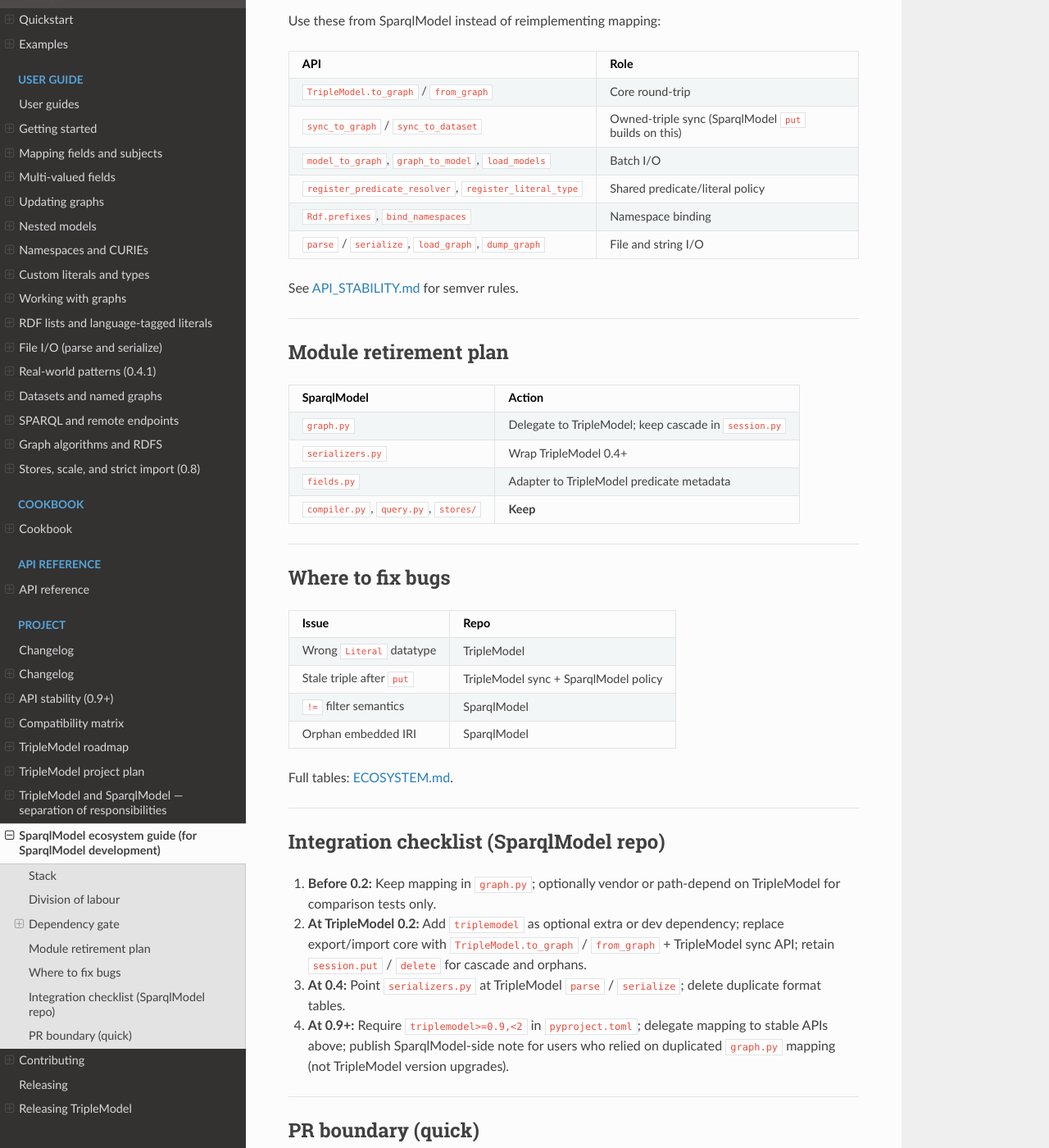
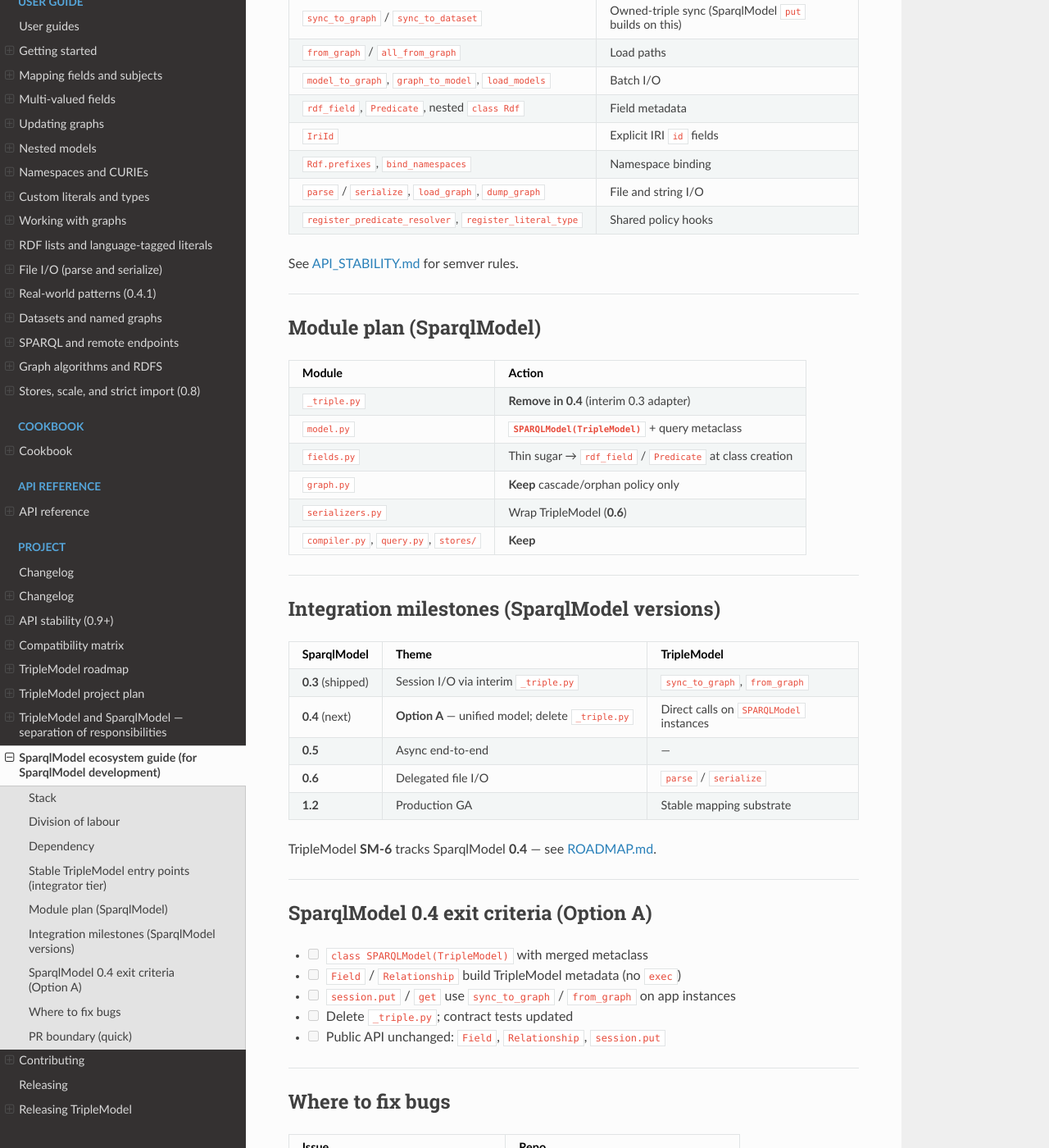
Before and after one commit to eddiethedean/rdfmodel, a Sphinx documentation site: the page built from docs/ECOSYSTEM_SPARQLMODEL.md, in a window 1280 px wide and 1400 px high, scrolled down 1341 px. Shown: the whole window at 82% size. Built offline with Sphinx 7.4.7 and the Read the Docs theme 3.1.0, drawn with Linux system fonts in a browser that asks for light colours; some of the changed text lies outside the part shown.

Commit message:
Document Option A integration and SM-6 for SparqlModel 0.4.
Align ecosystem docs with shipped sparqlmodel dependency on triplemodel>=0.9,
SPARQLModel(TripleModel) as the unified model target, and integrator-tier APIs.

````diff
--- a/docs/API_STABILITY.md
+++ b/docs/API_STABILITY.md
@@ -34,15 +34,28 @@ Prefer root imports when a name is re-exported in `__all__`.
 - `triplemodel._typing`, private modules, and test-only code.
 - Undocumented attributes on `TripleModel` or rdflib objects.
 
+## Integrator tier (SparqlModel / Option A)
+
+APIs SparqlModel may call from a **`SPARQLModel(TripleModel)` subclass** without forking mapping logic:
+
+| API | Role |
+|-----|------|
+| `TripleModel`, `rdf_field`, `Predicate`, `IriId` | Model base and field metadata |
+| `sync_to_graph`, `from_graph`, `to_graph` | Session read/write |
+| `RdfConfig` / nested `class Rdf` | `type_uri`, prefixes, embed mode |
+| `register_rdf_resource` | Subclass registration (must work for `SPARQLModel`) |
+
+**Out of scope for integrators:** `SPARQLSession`, Python query DSL, cascade `put` policy — SparqlModel only.
+
 ## SparqlModel integration
 
-Recommended dependency range after **0.9.0**:
+Recommended dependency range after **0.9.0** (shipped in `sparqlmodel`):
 
 ```text
 triplemodel>=0.9,<2
 ```
 
-Tighten to `~=1.0` when TripleModel 1.0 ships. See [ECOSYSTEM_SPARQLMODEL.md](ECOSYSTEM_SPARQLMODEL.md) for stable entry points (`model_to_graph`, `sync_to_graph`, `load_models`, `register_predicate_resolver`, etc.).
+Tighten to `~=1.0` when TripleModel 1.0 ships. **SM-6 / SparqlModel 0.4** adopts Option A (`SPARQLModel` subclasses `TripleModel`). See [ECOSYSTEM_SPARQLMODEL.md](ECOSYSTEM_SPARQLMODEL.md) for module retirement and exit criteria.
 
 ## Historical versions
 
--- a/docs/ECOSYSTEM_SPARQLMODEL.md
+++ b/docs/ECOSYSTEM_SPARQLMODEL.md
@@ -10,14 +10,16 @@ Copy this file into the SparqlModel repo (e.g. `docs/ECOSYSTEM.md`). TripleModel
 sparqlmodel  →  triplemodel  →  rdflib · pydantic
 ```
 
-**Rules:** SparqlModel may depend on **`triplemodel`** (PyPI); `triplemodel` must never import `sparqlmodel`. Do not reimplement mapping in `graph.py` once upstream APIs exist.
+**Architecture (Option A):** `SPARQLModel` **subclasses** `TripleModel`. One class, one mapping path. Session I/O calls `sync_to_graph` / `from_graph` on the same instances.
+
+**Rules:** SparqlModel may depend on **`triplemodel`** (PyPI); `triplemodel` must never import `sparqlmodel`. Do not reimplement mapping in `graph.py`. Do not use dynamic shadow `TripleModel` classes (`exec`) after **0.4**.
 
 ---
 
 ## Division of labour
 
 | SparqlModel owns | TripleModel owns |
-|------------------|---------------|
+|------------------|------------------|
 | `SPARQLSession`, stores | `to_graph` / `from_graph`, sync/remove |
 | Query DSL + compiler | Terms, literals, subject IRIs |
 | `put`/`delete` cascade | `parse` / `serialize` |
@@ -26,50 +28,72 @@ sparqlmodel  →  triplemodel  →  rdflib · pydantic
 
 ---
 
-## Dependency gate
+## Dependency
 
-Pin `triplemodel` only after:
-
-| TripleModel | Unblocks |
-|----------|----------|
-| **0.2** (released) | Multi-value, nested models, sync/remove, prefixes — pin `triplemodel>=0.2,<0.3` |
-| **0.3** (released) | Blanks / RDF lists — pin `triplemodel>=0.3,<0.4` |
-| **0.4** (released) | File I/O, dispatch, inverse predicates — pin `triplemodel>=0.4,<0.5` |
-| **0.5** (released) | Named graphs — pin `triplemodel>=0.5,<0.6` |
-| **0.9** (released) | API freeze — pin `triplemodel>=0.9,<2` |
-| **1.0** (planned) | Production semver — pin `triplemodel~=1.0` (exact range TBD) |
-
-**Current recommendation (SM-5):**
+**Current (shipped):**
 
 ```toml
 dependencies = ["triplemodel>=0.9,<2"]
 ```
 
-### Stable TripleModel entry points
+Tighten to `~=1.0` when TripleModel 1.0 ships.
+
+---
+
+## Stable TripleModel entry points (integrator tier)
 
 Use these from SparqlModel instead of reimplementing mapping:
 
 | API | Role |
 |-----|------|
-| `TripleModel.to_graph` / `from_graph` | Core round-trip |
+| `TripleModel` (subclassed by `SPARQLModel`) | Core model base |
 | `sync_to_graph` / `sync_to_dataset` | Owned-triple sync (SparqlModel `put` builds on this) |
+| `from_graph` / `all_from_graph` | Load paths |
 | `model_to_graph`, `graph_to_model`, `load_models` | Batch I/O |
-| `register_predicate_resolver`, `register_literal_type` | Shared predicate/literal policy |
+| `rdf_field`, `Predicate`, nested `class Rdf` | Field metadata |
+| `IriId` | Explicit IRI `id` fields |
 | `Rdf.prefixes`, `bind_namespaces` | Namespace binding |
 | `parse` / `serialize`, `load_graph`, `dump_graph` | File and string I/O |
+| `register_predicate_resolver`, `register_literal_type` | Shared policy hooks |
 
 See [API_STABILITY.md](API_STABILITY.md) for semver rules.
 
 ---
 
-## Module retirement plan
+## Module plan (SparqlModel)
 
-| SparqlModel | Action |
-|-------------|--------|
-| `graph.py` | Delegate to TripleModel; keep cascade in `session.py` |
-| `serializers.py` | Wrap TripleModel 0.4+ |
-| `fields.py` | Adapter to TripleModel predicate metadata |
+| Module | Action |
+|--------|--------|
+| `_triple.py` | **Remove in 0.4** (interim 0.3 adapter) |
+| `model.py` | **`SPARQLModel(TripleModel)`** + query metaclass |
+| `fields.py` | Thin sugar → `rdf_field` / `Predicate` at class creation |
+| `graph.py` | **Keep** cascade/orphan policy only |
+| `serializers.py` | Wrap TripleModel (**0.6**) |
 | `compiler.py`, `query.py`, `stores/` | **Keep** |
+
+---
+
+## Integration milestones (SparqlModel versions)
+
+| SparqlModel | Theme | TripleModel |
+|-------------|--------|-------------|
+| **0.3** (shipped) | Session I/O via interim `_triple.py` | `sync_to_graph`, `from_graph` |
+| **0.4** (next) | **Option A** — unified model; delete `_triple.py` | Direct calls on `SPARQLModel` instances |
+| **0.5** | Async end-to-end | — |
+| **0.6** | Delegated file I/O | `parse` / `serialize` |
+| **1.2** | Production GA | Stable mapping substrate |
+
+TripleModel **SM-6** tracks SparqlModel **0.4** — see [ROADMAP.md](ROADMAP.md#sparqlmodel-integration-milestones).
+
+---
+
+## SparqlModel 0.4 exit criteria (Option A)
+
+- [ ] `class SPARQLModel(TripleModel)` with merged metaclass
+- [ ] `Field` / `Relationship` build TripleModel metadata (no `exec`)
+- [ ] `session.put` / `get` use `sync_to_graph` / `from_graph` on app instances
+- [ ] Delete `_triple.py`; contract tests updated
+- [ ] Public API unchanged: `Field`, `Relationship`, `session.put`
 
 ---
 
@@ -81,17 +105,9 @@ See [API_STABILITY.md](API_STABILITY.md) for semver rules.
 | Stale triple after `put` | TripleModel sync + SparqlModel policy |
 | `!=` filter semantics | SparqlModel |
 | Orphan embedded IRI | SparqlModel |
+| Metaclass / subclass validation order | SparqlModel + TripleModel coordination |
 
 Full tables: [ECOSYSTEM.md](ECOSYSTEM.md).
-
----
-
-## Integration checklist (SparqlModel repo)
-
-1. **Before 0.2:** Keep mapping in `graph.py`; optionally vendor or path-depend on TripleModel for comparison tests only.
-2. **At TripleModel 0.2:** Add `triplemodel` as optional extra or dev dependency; replace export/import core with `TripleModel.to_graph` / `from_graph` + TripleModel sync API; retain `session.put` / `delete` for cascade and orphans.
-3. **At 0.4:** Point `serializers.py` at TripleModel `parse` / `serialize`; delete duplicate format tables.
-4. **At 0.9+:** Require `triplemodel>=0.9,<2` in `pyproject.toml`; delegate mapping to stable APIs above; publish SparqlModel-side note for users who relied on duplicated `graph.py` mapping (not TripleModel version upgrades).
 
 ---
 
@@ -100,8 +116,9 @@ Full tables: [ECOSYSTEM.md](ECOSYSTEM.md).
 | Change | Open in |
 |--------|---------|
 | Predicate metadata, literals, subject URI | TripleModel |
-| New `Field()` CURIE sugar only | SparqlModel (thin wrapper) |
+| `Field()` / `Relationship()` sugar only | SparqlModel |
 | `where()` / compiler / `NOT EXISTS` | SparqlModel |
+| `SPARQLModel(TripleModel)` inheritance | SparqlModel (**0.4**) |
 | Turtle round-trip in unit tests | TripleModel (or SparqlModel integration test calling TripleModel) |
 
-Cross-package contract tests (optional): export `put(person)` triple set equals TripleModel `sync_to_graph` + SparqlModel-owned cascade rules.
+Cross-package contract tests: SparqlModel `put` triple set equals TripleModel `sync_to_graph` + SparqlModel-owned cascade rules.
--- a/docs/PLAN.md
+++ b/docs/PLAN.md
@@ -115,29 +115,34 @@ Exercises in `examples/realworld/` showed where TripleModel is already **Pythoni
 
 ## SparqlModel integration strategy
 
-SparqlModel today duplicates mapping logic (`graph.py`, `fields.py`, `serializers.py`). The plan is to **converge implementation**, not merge public APIs.
+SparqlModel **already pins** `triplemodel>=0.9,<2` on PyPI. **0.3** wired session I/O through an interim `_triple.py` dynamic adapter. **SparqlModel 0.4 (Option A)** adopts **`SPARQLModel(TripleModel)`** — one class, direct `sync_to_graph` / `from_graph`, delete the adapter.
 
-### Integration gates (when SparqlModel should pin `triplemodel`)
+### Integration gates (historical + next)
 
-| triplemodel release | Capability SparqlModel needs | SparqlModel action |
-|------------------|------------------------------|-------------------|
-| **0.2** | Multi-value fields; nested models; **sync/remove** on re-export; namespaces/`bind`; merge policies | Replace core of `graph.py` export/import; keep cascade in session |
-| **0.3** | Blank nodes / RDF lists (if embedding retained) | Align hydration with TripleModel loaders |
-| **0.4** | `parse` / `serialize`, base URI | Thin `serializers.py` → TripleModel |
-| **0.5** | `Dataset` / named graphs (if models use `@graph`) | Store layer uses TripleModel dataset helpers |
-| **≥0.9** | API freeze, `py.typed`, documented semver | `sparqlmodel` depends on `triplemodel~=1.0` (or `>=0.9,<2`) |
+| Milestone | triplemodel / SparqlModel | Outcome |
+|-----------|---------------------------|---------|
+| **SM-1–SM-5** | TripleModel **0.2–0.9** shipped | Mapping APIs available; SparqlModel pins `>=0.9,<2` |
+| **SM-6** | SparqlModel **0.4** (Option A) | `SPARQLModel` subclasses `TripleModel`; remove `_triple.py` |
+| **SparqlModel 0.5+** | Async, file I/O, query production | ORM-only; see [SparqlModel ROADMAP](https://github.com/eddiethedean/sqarqlmodel/blob/main/docs/ROADMAP.md) |
 
-Until **0.2** sync/remove ships, SparqlModel should **not** declare a required `triplemodel` dependency (local dev pin only).
-
-### API convergence (internal, not necessarily public)
+### API convergence (canonical: Option A)
 
 | SparqlModel (public) | TripleModel (implementation) |
 |----------------------|---------------------------|
-| `SPARQLModel` | Compose / subclass `TripleModel` |
-| `Field("schema:name")` | Predicate metadata + CURIE expand |
-| `__prefixes__` | `Rdf.prefixes` |
-| `id: IRI` | Explicit IRI id or `id_field` + namespace |
-| `session.put` | TripleModel `sync_to_graph` + SparqlModel cascade |
+| `SPARQLModel(TripleModel)` | Same instances call `sync_to_graph`, `from_graph`, `to_graph` |
+| `Field("schema:name")` | `rdf_field` / `Predicate` at class creation |
+| `__prefixes__` / `rdf_type` | nested `class Rdf` (`prefixes`, `type_uri`, `embed`, `IriId`) |
+| `id: IRI` | `IriId` / explicit IRI id field |
+| `session.put` | `sync_to_graph` + SparqlModel cascade (orchestration in `graph.py`) |
+
+### Integrator requirements (SM-6 / SparqlModel 0.4)
+
+TripleModel must support subclassing without breaking:
+
+- `register_rdf_resource` on `SPARQLModel` subclasses
+- Nested `embed='iri'` for composition (SparqlModel cascade policy wraps this)
+- `IriId` for explicit `id: IRI` fields
+- Stable `sync_to_graph` / `from_graph` on the subclass instance
 
 ### Contract tests (future)
 
@@ -193,5 +198,6 @@ Patch releases: bugfixes only. Minors: features. Majors: breaking API after 1.0.
 - **0.2:** SparqlModel can prototype `triplemodel` for `model_to_graph` / load without losing `put` semantics.
 - **0.4:** Load/save Turtle/JSON-LD without SparqlModel-only parsers.
 - **0.4.1:** Nobel + DCAT examples use a single graph load; Wikidata capitals avoid hard-coded QID loops; `Schema.org` `gYear` imports without `str` workarounds; invalid `rdf_predicate` fails at class definition; **in-repo examples updated** to match each shipped API (`examples/realworld/`, relevant snippets, `test_realworld_examples.py`).
-- **0.9:** SparqlModel pins released `triplemodel`; duplicate term code removed from SparqlModel.
+- **0.9:** SparqlModel pins released `triplemodel` (shipped).
+- **SM-6 / SparqlModel 0.4:** `SPARQLModel(TripleModel)`; interim adapter removed.
 - **1.0:** Downstream apps choose **triplemodel** for pipelines and **sparqlmodel** for apps — clear docs, no overlap confusion.
````
Also changed, not shown: docs/ECOSYSTEM.md (+7 -10 lines), docs/ROADMAP.md (+10 -7 lines).
